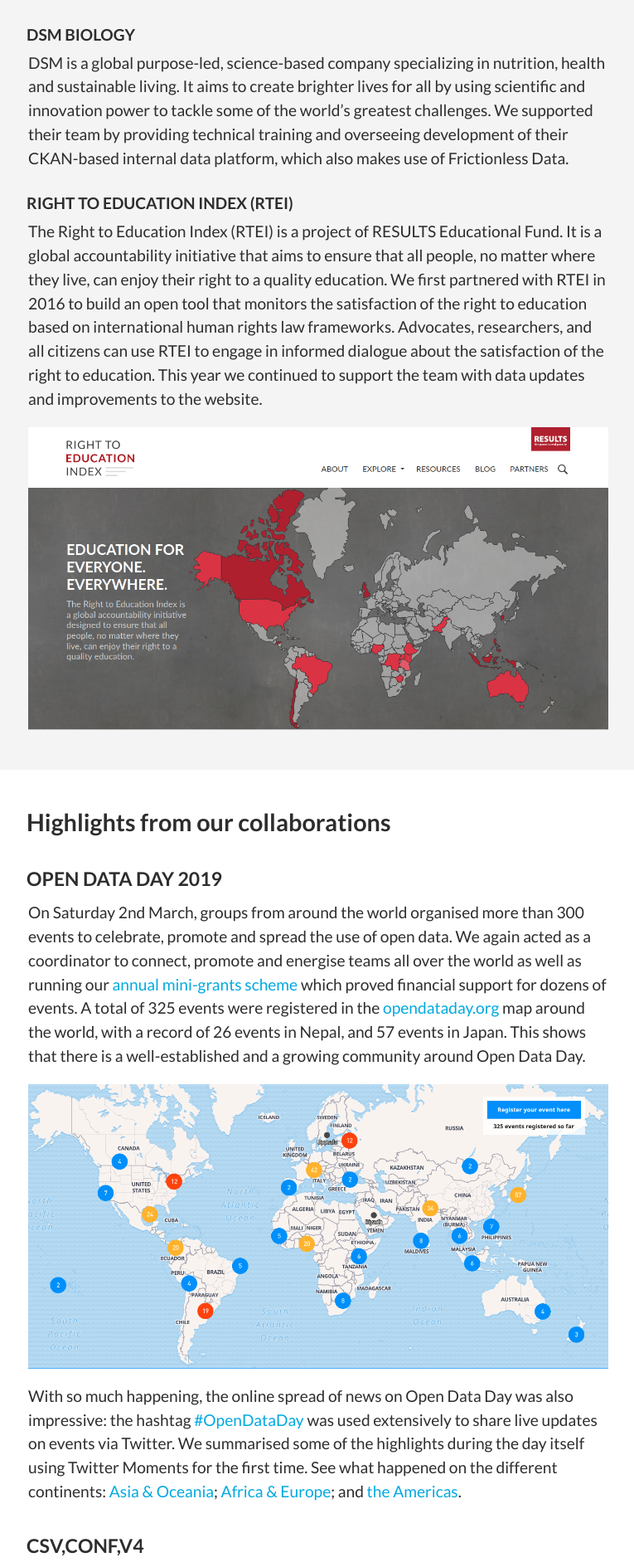
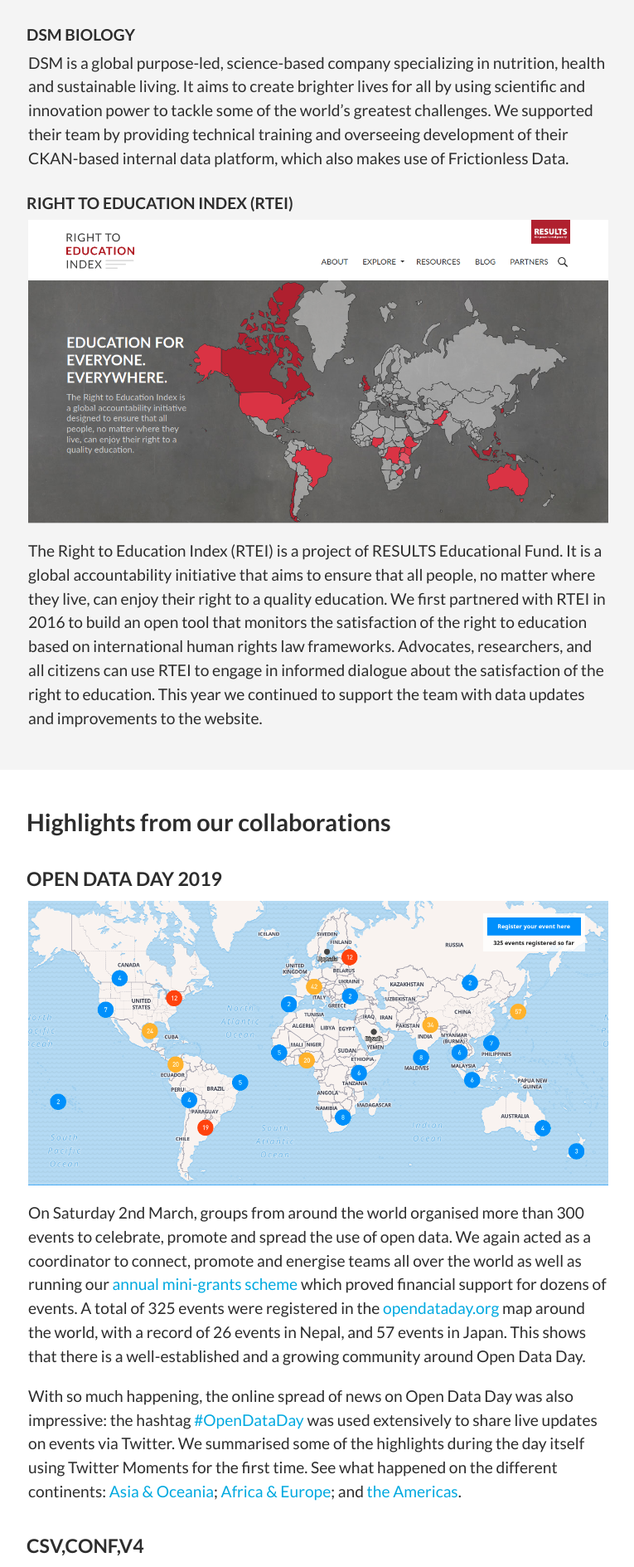
Before and after one commit to okfn/annual-report-2019, a Jekyll site: the page built from index.html, in a window 1280 px wide. Shown: the part 4330-6219 px from the top of the page at 83% size, without its empty margins (256-1021 px from the left). Built offline with Jekyll 4.4.1, drawn with Linux system fonts in a browser that asks for light colours; some web fonts are replaced; comment, search, counter and statistics services are not loaded.

Commit message:
Update content.yml

```diff
--- a/_data/content.yml
+++ b/_data/content.yml
@@ -61,18 +61,17 @@
 
     #### Right to Education Index (RTEI)
 
-    The Right to Education Index (RTEI) is a project of RESULTS Educational Fund. It is a global accountability initiative that aims to ensure that all people, no matter where they live, can enjoy their right to a quality education. We first partnered with RTEI in 2016 to build an open tool that monitors the satisfaction of the right to education based on international human rights law frameworks. Advocates, researchers, and all citizens can use RTEI to engage in informed dialogue about the satisfaction of the right to education. This year we continued to support the team with data updates and improvements to the website.
-
     ![Right to Education Index](img/RTEI.png)
 
+    The Right to Education Index (RTEI) is a project of RESULTS Educational Fund. It is a global accountability initiative that aims to ensure that all people, no matter where they live, can enjoy their right to a quality education. We first partnered with RTEI in 2016 to build an open tool that monitors the satisfaction of the right to education based on international human rights law frameworks. Advocates, researchers, and all citizens can use RTEI to engage in informed dialogue about the satisfaction of the right to education. This year we continued to support the team with data updates and improvements to the website.
 
 - section: Highlights from our collaborations
   text: |
     ### Open Data Day 2019
 
+    ![Open Data Day Events](img/odd2019_events_final.png)
+
     On Saturday 2nd March, groups from around the world organised more than 300 events to celebrate, promote and spread the use of open data. We again acted as a coordinator to connect, promote and energise teams all over the world as well as running our [annual mini-grants scheme](https://blog.okfn.org/2019/02/21/these-are-the-grantees-of-the-open-data-day-2019-mini-grant-scheme/) which proved financial support for dozens of events. A total of 325 events were registered in the [opendataday.org](https://opendataday.org/) map around the world, with a record of 26 events in Nepal, and 57 events in Japan. This shows that there is a well-established and a growing community around Open Data Day.
-
-    ![Open Data Day Events](img/odd2019_events_final.png)
 
     With so much happening, the online spread of news on Open Data Day was also impressive: the hashtag [#OpenDataDay](https://twitter.com/search?q=%23opendataday&src=typd) was used extensively to share live updates on events via Twitter. We summarised some of the highlights during the day itself using Twitter Moments for the first time. See what happened on the different continents: [Asia & Oceania](https://twitter.com/i/events/1100782873769115648); [Africa & Europe](https://twitter.com/i/events/1101417424497328129); and [the Americas](https://twitter.com/i/events/1101952874769272832).
 
```
